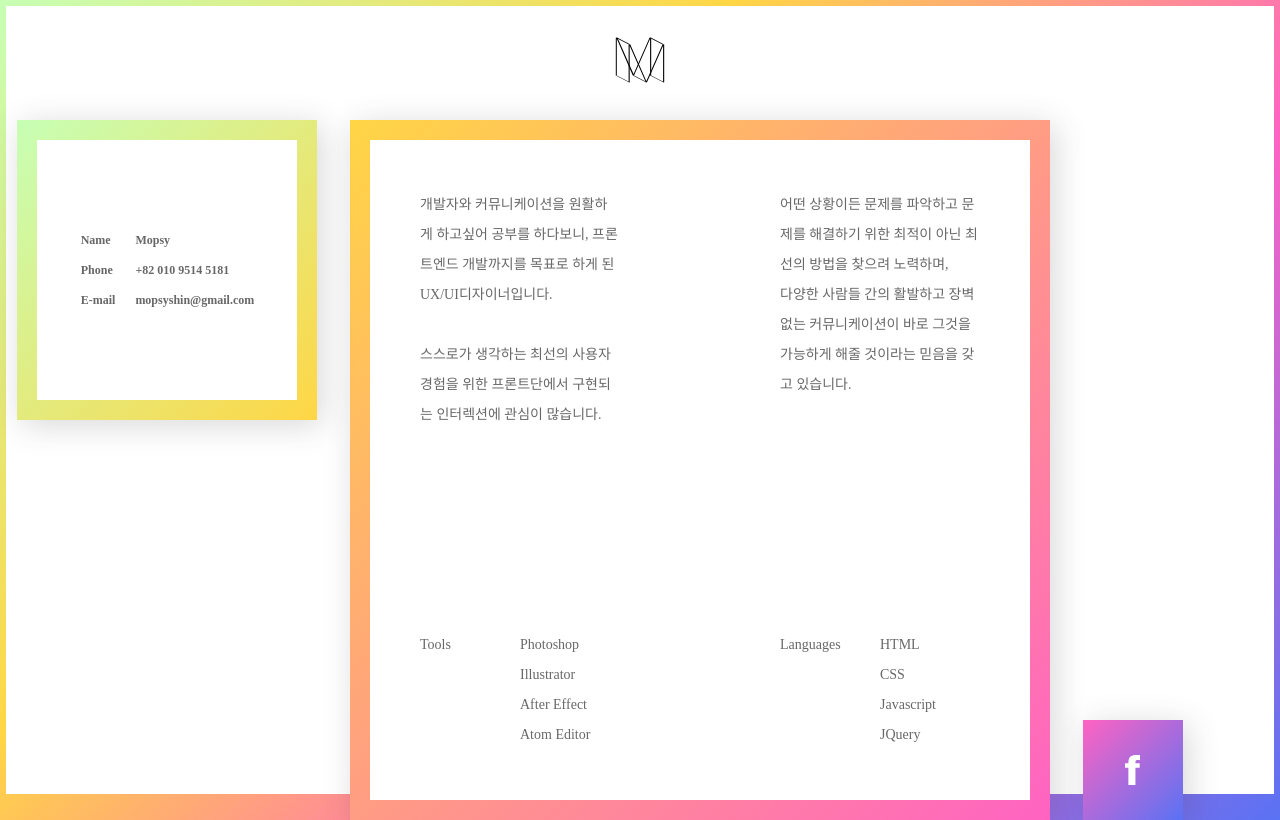
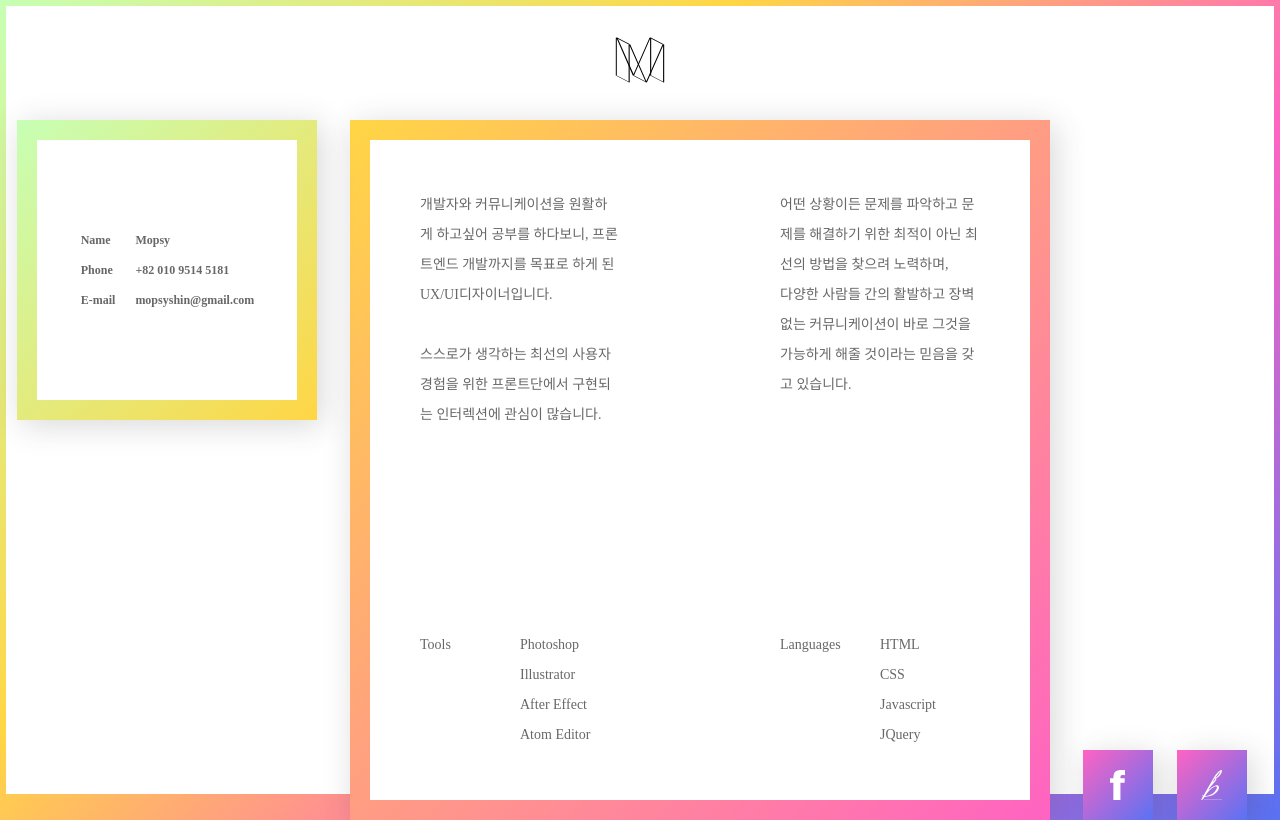
Before and after one commit to lynxazu11/mopsyshin.github.io, a plain HTML site: page mopsy.html in a window 1280 px wide. Shown: the top 820 px of the page. Drawn offline with Linux system fonts and the light colour scheme; no server answers; a web font is replaced by a local one.

Commit message:
소개페이지 모션 수정

```diff
--- a/css/mopsy.css
+++ b/css/mopsy.css
@@ -155,8 +155,8 @@ filter: progid:DXImageTransform.Microsoft.gradient( startColorstr='#ffd645', end
   align-items: flex-end;
 }
 .wrapper .facebook .g-box {
-  width: 100px;
-  height: 100px;
+  width: 70px;
+  height: 70px;
   box-shadow: 5px 5px 30px 0px rgba(62, 62, 62, 0.2);
   margin-left: 1.5rem;
   /* Permalink - use to edit and share this gradient: http://colorzilla.com/gradient-editor/#ff63c2+0,5972f4+100 */
@@ -175,7 +175,7 @@ filter: progid:DXImageTransform.Microsoft.gradient( startColorstr='#ff63c2', end
 #profile-textbox {
   opacity: 0;
   position: relative;
-  top: -20px;
+  top: -10px;
 }
 .profile-index, .profile-detail {
   font-size: 12px;
@@ -194,7 +194,6 @@ filter: progid:DXImageTransform.Microsoft.gradient( startColorstr='#ff63c2', end
 .facebook .g-box img {
   height: 30px;
 }
-
 .detail .content {
   display: flex;
   align-items: center;
@@ -235,9 +234,9 @@ filter: progid:DXImageTransform.Microsoft.gradient( startColorstr='#ff63c2', end
 #detail-content {
   opacity: 0;
   position: relative;
-  left: -30px;
+  left: -15px;
 }
-#link-fb {
+#link-fb, #link-brunch {
   opacity: 0;
   position: relative;
   bottom: -15px;
@@ -246,7 +245,7 @@ filter: progid:DXImageTransform.Microsoft.gradient( startColorstr='#ff63c2', end
 #home {
   opacity: 0;
   position: relative;
-  top: -50px;
+  top: -15px;
   cursor: pointer;
 }
 #white-back {
@@ -313,4 +312,7 @@ filter: progid:DXImageTransform.Microsoft.gradient( startColorstr='#ff63c2', end
   .detail .content .textarea .textbox1 .text1 {
     width: auto;
   }
+  #link-brunch {
+    margin-left: 30px;
+  }
 }
--- a/js/mopsy.js
+++ b/js/mopsy.js
@@ -4,28 +4,29 @@ $(document).ready(function(){
   $("#home").animate({
     opacity: 1,
     top: 0
-  }, 1000, 'swing');
+  }, 800, 'swing');
 
 
   $(".wrapper").animate({
     opacity: 1,
     left: 0
-  }, 1000,'swing', function(){
+  }, 800,'swing', function(){
     $("#profile-textbox").animate({
       opacity: 1,
       top: 0
-    }, 600, 'swing', function(){
-      $("#detail-content").animate({
-        opacity: 1,
-        left: 0
-      }, 600, 'swing', function(){
-        $("#link-fb").animate({
-          opacity: 1,
-          bottom: 0
-        }, 600, 'swing');
-      });
-    });
+    }, 200, 'swing');
+    $("#detail-content").animate({
+       opacity: 1,
+       left: 0
+     }, 200, 'swing'
+    );
+    $("#link-fb, #link-brunch").animate({
+      opacity: 1,
+      bottom: 0
+    }, 200, 'swing');
   });
+
+
 
   $("#home").click(function(){
     $(location).attr('href', './index.html');
@@ -35,6 +36,9 @@ $(document).ready(function(){
     window.open('https://www.facebook.com/mopsyshin', '_blank');
   });
 
+  $("#link-brunch").click(function(){
+    window.open('https://brunch.co.kr/@mopsyshin', '_blank');
+  });
 
 
 });
--- a/mopsy.html
+++ b/mopsy.html
@@ -96,7 +96,10 @@
     </div>
     <div class="facebook">
       <div class="g-box" id="link-fb">
-        <img src="./images/fb.svg" alt="" >
+        <img src="./images/fb.svg" alt="">
+      </div>
+      <div class="g-box" id="link-brunch">
+        <img src="./images/brunch.svg">
       </div>
     </div>
   </div>
```
Also changed, not shown: images/brunch.svg (added).
